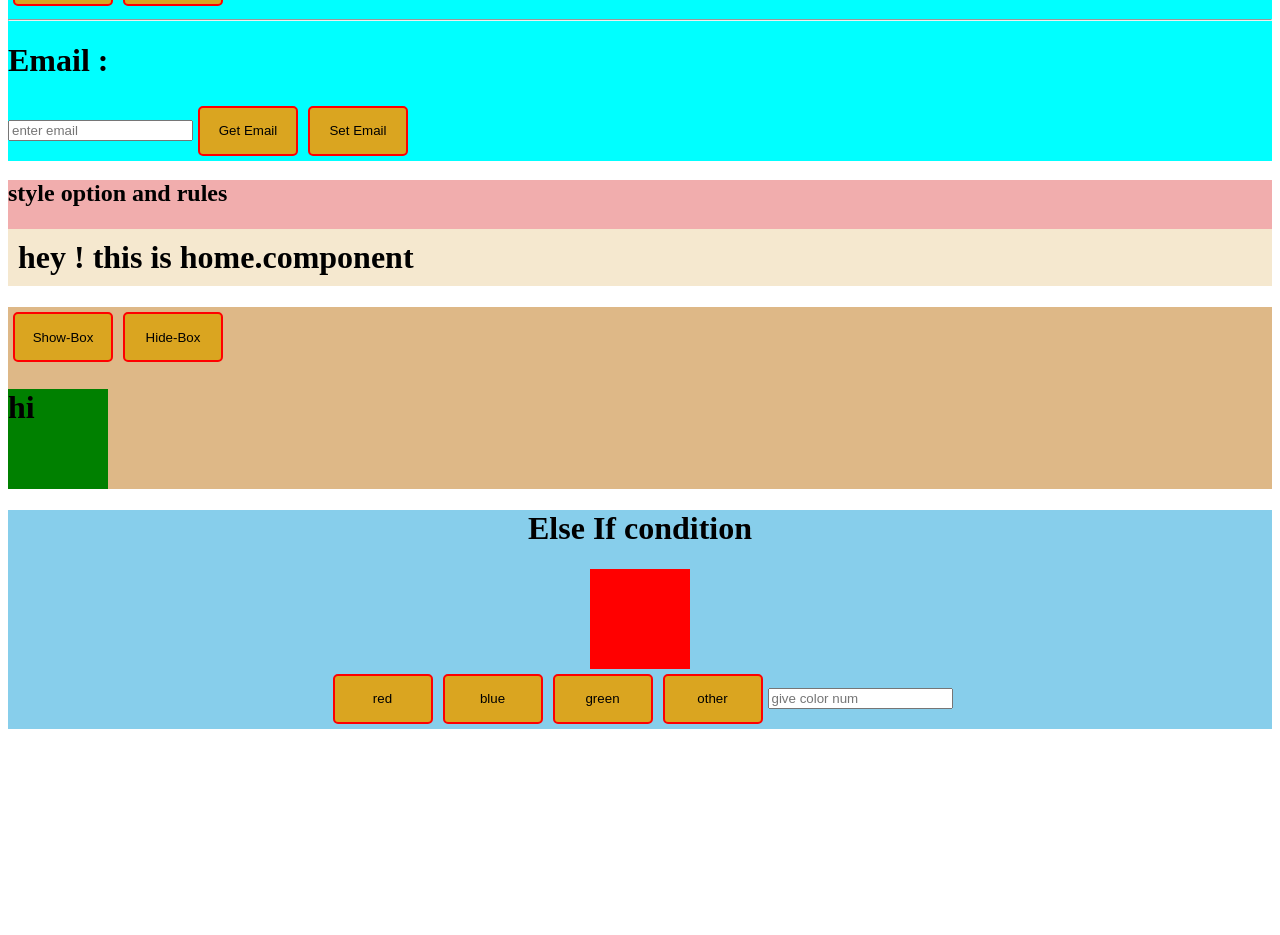
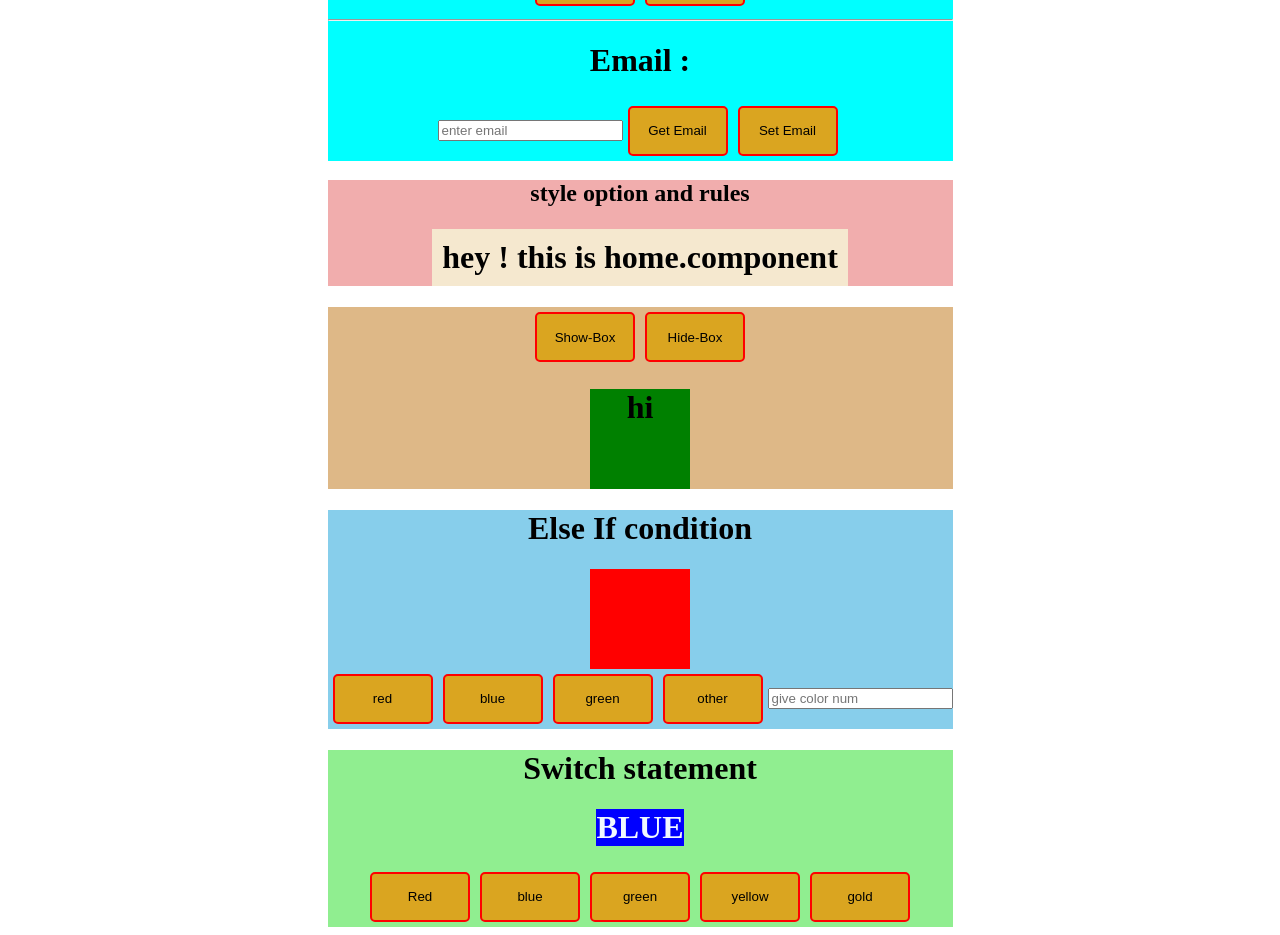
Before and after one commit to avinash-kurandale/Angular, an Angular app: page / in a window 1280 px wide. Shown: the part 1020-1955 px from the top of the page. Before the commit the page ends 1757 px from the top, so only its background shows below. Built offline with nearby package versions, Linux system fonts and the light colour scheme.

Commit message:
Switch statement | global css

```diff
--- a/src/app/app.component.html
+++ b/src/app/app.component.html
@@ -124,3 +124,31 @@
             <input (input)=" handleInput($event)"type="text" placeholder="give color num">
 
           </div>
+
+<!-- switch case in angular -->
+
+          <div class="bgcolor">
+            <h1>Switch statement</h1>
+
+            @switch(colour){
+              @case('red'){
+                <h1 style="background-color: red; color: aliceblue;">RED</h1>
+              }
+              @case('blue'){
+                <h1 style="background-color: blue; color: aliceblue;">BLUE</h1>
+              }
+              @case('green'){
+                <h1 style="background-color:green; color: aliceblue;">GREEN</h1>
+              }
+              @case('yellow'){
+                <h1 style="background-color: yellow; color: grey;">YELLOW</h1>
+              }@default{
+                <h1 style="color: white; background-color:black;">no color match</h1>
+              }
+            }
+            <button (click)="handlecolour('red')">Red</button>
+            <button (click)="handlecolour('blue')">blue</button>
+            <button (click)="handlecolour('green')">green</button>
+            <button (click)="handlecolour('yellow')">yellow</button>
+            <button (click)="handlecolour('white')">gold</button>
+          </div>
--- a/src/app/app.component.scss
+++ b/src/app/app.component.scss
@@ -50,3 +50,8 @@
     justify-items: center;
     align-items: center;
  }
+
+ // Switch case in angular
+    .bgcolor{
+        background-color: lightgreen;
+    }
--- a/src/app/app.component.ts
+++ b/src/app/app.component.ts
@@ -103,4 +103,13 @@
         handleInput(event:Event){
           this.color = parseInt((event.target as HTMLInputElement).value);
         }
+
+// Switch case in angular
+
+        colour = 'blue'
+
+        handlecolour(val:string){
+          this.colour=val;
+        }
+
 }
--- a/src/styles.scss
+++ b/src/styles.scss
@@ -1,5 +1,9 @@
 /* You can add global styles to this file, and also import other style files */
-
+*{
+    // background-color: skyblue;
+    justify-items: center;
+    align-items: center;
+}
 button{
     height: 50px;
     width: 100px;
@@ -8,4 +12,8 @@
     background-color: goldenrod;
     border: 2px solid red;
     margin: 5px;
+
 }
+button:hover{
+    border:2px solid white ;
+}
```
